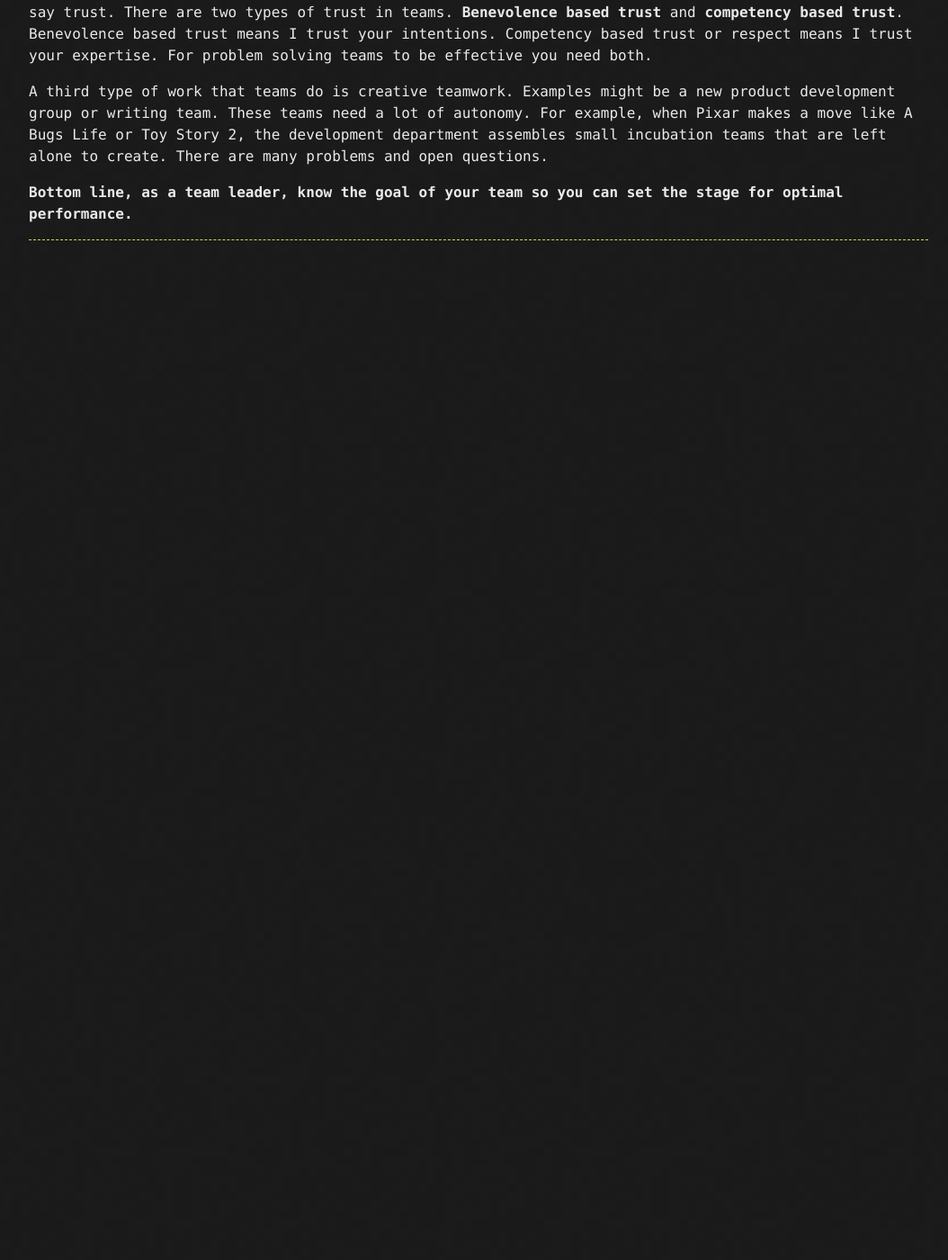
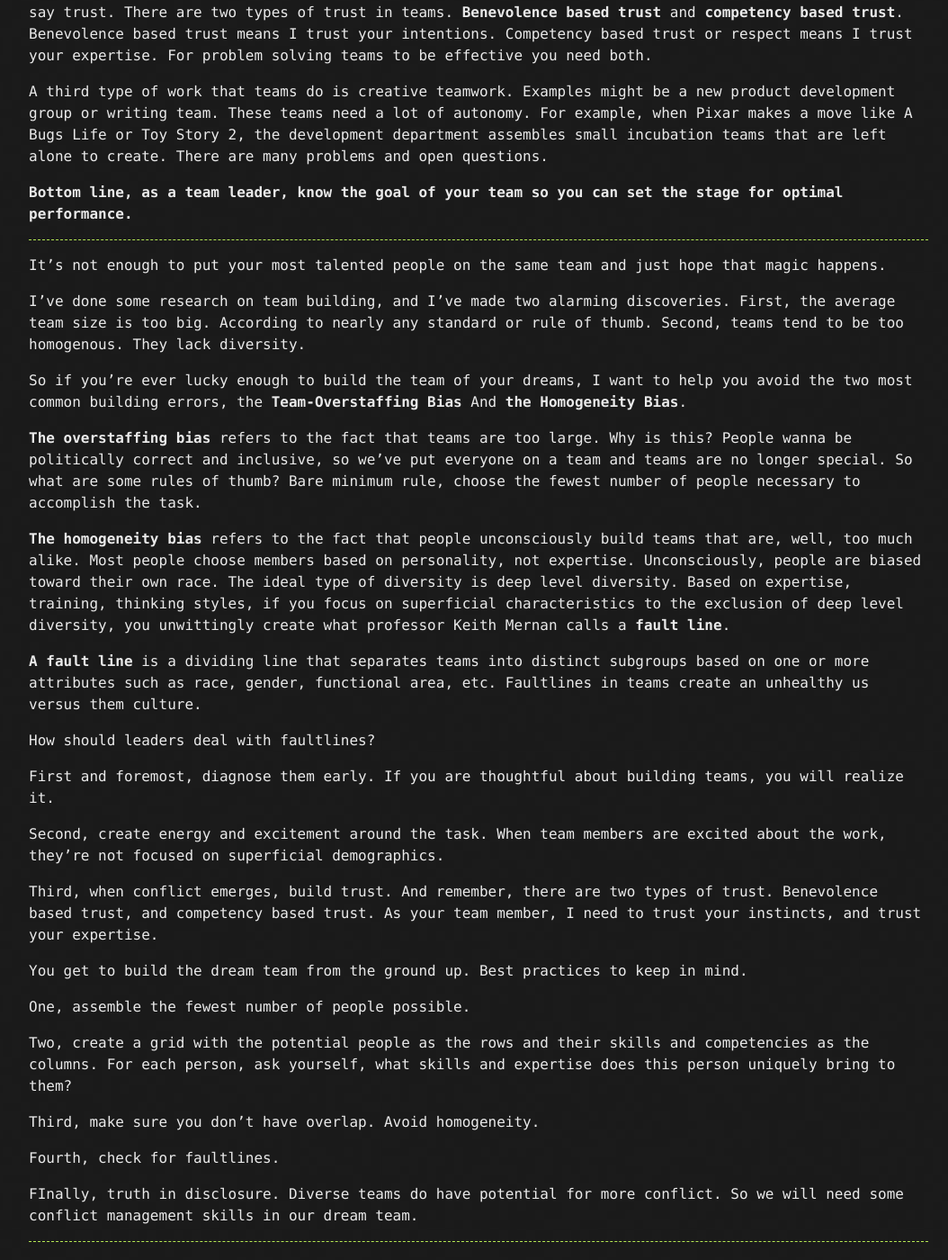
Before and after one commit to goodHunter27/serhatgiydiren.github.io, a Jekyll site: the page built from _posts/2020-01-10-high-performance-collaboration-leadership-teamwork-negotiation.md, in a window 1280 px wide and 1400 px high, scrolled down 9806 px. Shown: the whole window at 90% size, without its empty margins (108-1162 px from the left). Built offline with Jekyll 4.4.1, drawn with Linux system fonts in a browser that asks for light colours; before the commit the page ends 10093 px from its top, so only the background shows below that.

Commit message:
Update 2020-01-10-high-performance-collaboration-leadership-teamwork-negotiation.md

```diff
--- a/_posts/2020-01-10-high-performance-collaboration-leadership-teamwork-negotiation.md
+++ b/_posts/2020-01-10-high-performance-collaboration-leadership-teamwork-negotiation.md
@@ -279,3 +279,39 @@ A third type of work that teams do is creative teamwork. Examples might be a new
 **Bottom line, as a team leader, know the goal of your team so you can set the stage for optimal performance.**
 
 ------------------------------
+
+It's not enough to put your most talented people on the same team and just hope that magic happens.
+
+I've done some research on team building, and I've made two alarming discoveries. First, the average team size is too big. According to nearly any standard or rule of thumb. Second, teams tend to be too homogenous. They lack diversity.
+
+So if you're ever lucky enough to build the team of your dreams, I want to help you avoid the two most common building errors, the **Team-Overstaffing Bias** And **the Homogeneity Bias**.
+
+**The overstaffing bias** refers to the fact that teams are too large. Why is this? People wanna be politically correct and inclusive, so
+we've put everyone on a team and teams are no longer special. So what are some rules of thumb? Bare minimum rule, choose the fewest number of people necessary to accomplish the task.
+
+**The homogeneity bias** refers to the fact that people unconsciously build teams that are, well, too much alike. Most people choose members based on personality, not expertise. Unconsciously, people are biased toward their own race. The ideal type of diversity is deep level diversity. Based on expertise, training, thinking styles, if you focus on superficial characteristics to the exclusion of deep level diversity, you unwittingly create what professor Keith Mernan calls a **fault line**.
+
+**A fault line** is a dividing line that separates teams into distinct subgroups based on one or more attributes such as race, gender, functional area, etc. Faultlines in teams create an unhealthy us versus them culture.
+
+How should leaders deal with faultlines?
+
+First and foremost, diagnose them early. If you are thoughtful about building teams, you will realize it.
+
+Second, create energy and excitement around the task. When team members are excited about the work, they're not focused on superficial demographics.
+
+Third, when conflict emerges, build trust. And remember, there are two types of trust. Benevolence based trust, and competency based trust.
+As your team member, I need to trust your instincts, and trust your expertise.
+
+You get to build the dream team from the ground up. Best practices to keep in mind.
+
+One, assemble the fewest number of people possible.
+
+Two, create a grid with the potential people as the rows and their skills and competencies as the columns. For each person, ask yourself, what skills and expertise does this person uniquely bring to them?
+
+Third, make sure you don't have overlap. Avoid homogeneity.
+
+Fourth, check for faultlines.
+
+FInally, truth in disclosure. Diverse teams do have potential for more conflict. So we will need some conflict management skills in our dream team.
+
+------------------------------
```
